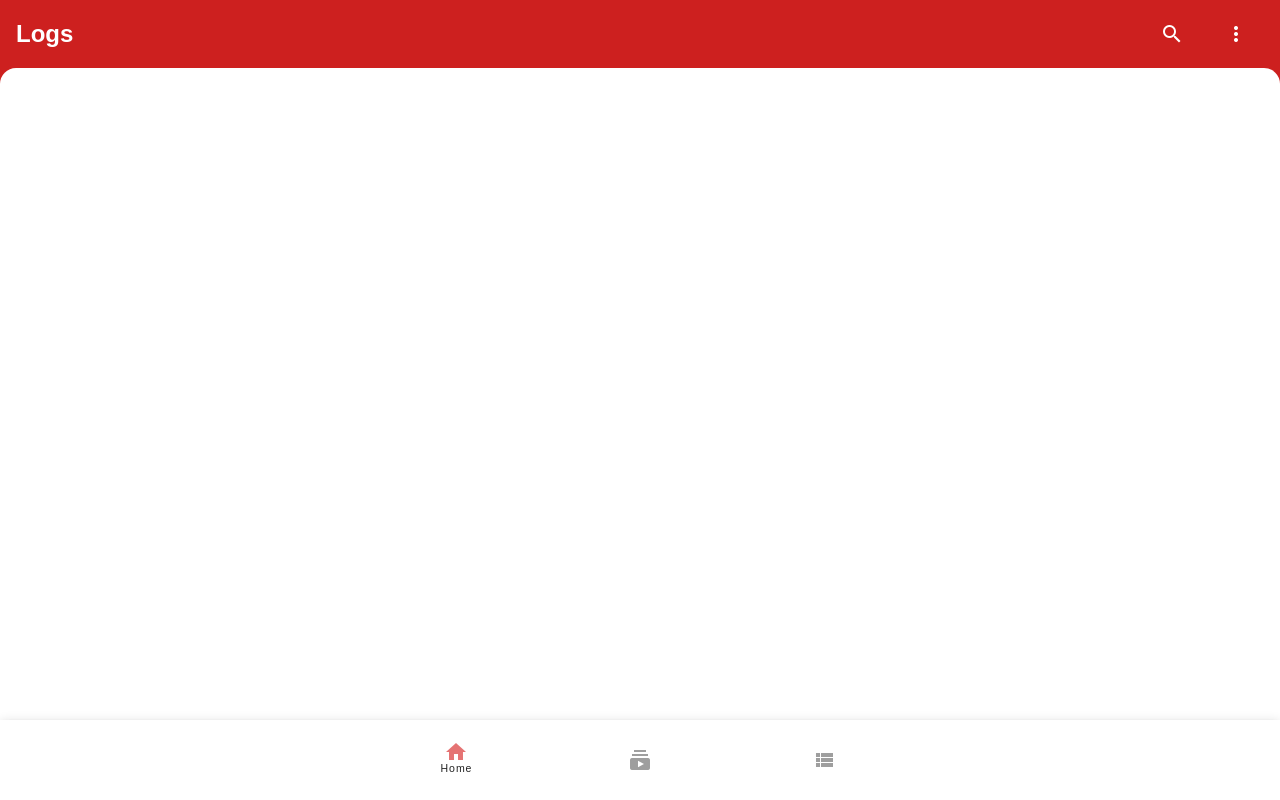
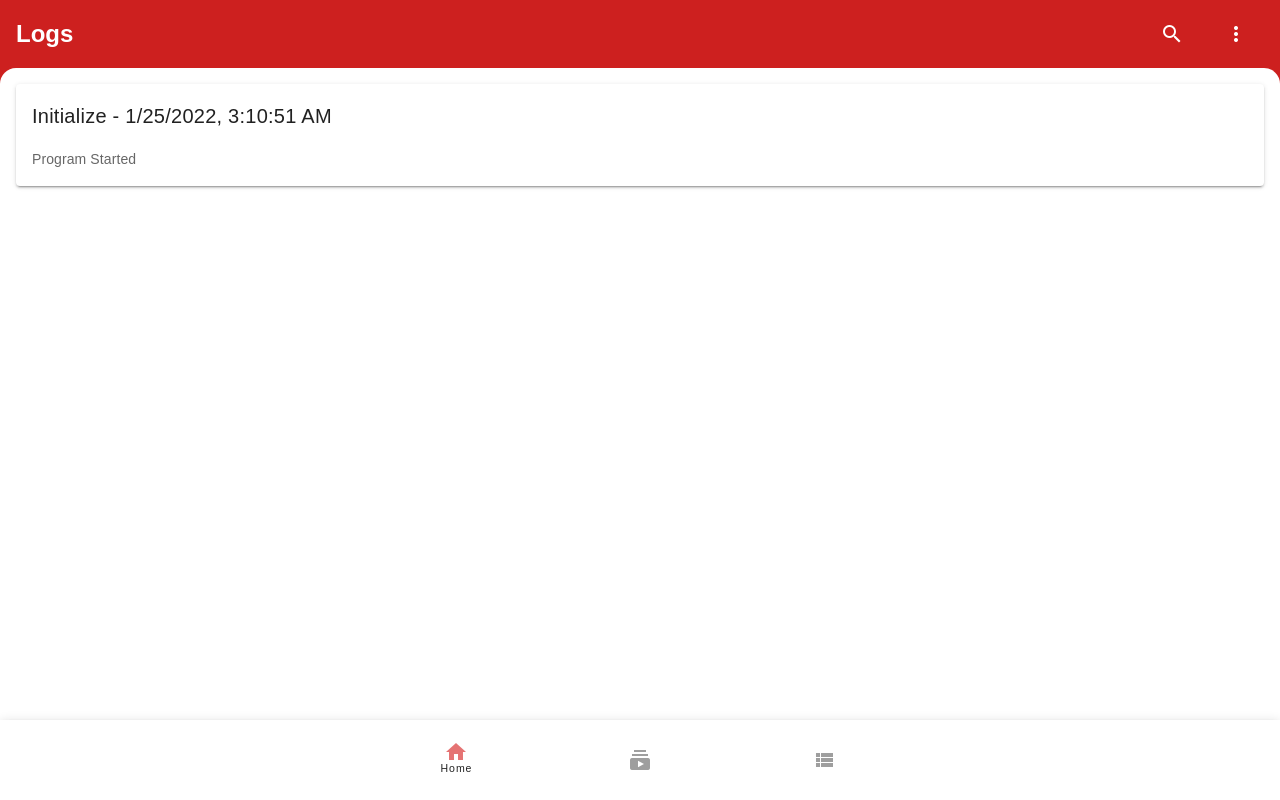
Before and after one commit to VueTubeApp/VueTube, a Nuxt app in the folder NUXT/: page /logs in a window 1280 px wide. Built offline with nearby package versions, Linux system fonts and the light colour scheme.

Commit message:
add logger

```diff
--- a/NUXT/layouts/default.vue
+++ b/NUXT/layouts/default.vue
@@ -88,7 +88,8 @@
       ],
       dropdownMenu: [
         { title: "Settings", link: "/settings" },
-        { title: "About", link: "/about" }
+        { title: "About", link: "/about" },
+        { title: "Logs", link: "/logs" }
       ]
     }),
     mounted() {
--- /dev/null
+++ b/NUXT/pages/logs.vue
@@ -0,0 +1,33 @@
+<template>
+  <div>
+
+    <v-list-item v-for="(item, index) in logs" :key="index">
+      <v-card class="card">
+        <v-card-title v-text="`${item.name} - ${new Date(item.time).toLocaleString()}`" />
+        <v-card-text v-text="item.data" />
+      </v-card>
+    </v-list-item>
+
+  </div>
+</template>
+
+<style scoped>
+.card {
+  width: 100%;
+  margin-top: 1em;
+}
+</style>
+
+<script>
+export default {
+  data() {
+    return {
+      logs: new Array()
+    }
+  },
+  mounted() {
+    const logs = this.$youtube.logs
+    this.logs = logs;
+  }
+}
+</script>
--- a/NUXT/plugins/youtube.js
+++ b/NUXT/plugins/youtube.js
@@ -1,18 +1,32 @@
+//---   Modules/Imports   ---//
 import { Http } from '@capacitor-community/http';
 
+//---   Logger Function   ---//
+function logger(func, data) {
+  module.logs.push({
+    name: func,
+    time: Date.now(),
+    data: data
+  })
+}
+
 const module = {
+  logs: new Array(),
+
+  //---   Get YouTube's Search Auto Complete   ---//
   async autoComplete(text, callback) {
-
-    const response = await Http.request({
+    const res = await Http.request({
       method: 'GET',
       url: 'https://suggestqueries-clients6.youtube.com/complete/search',
       params: { client: 'youtube', q: text }
     });
-    callback(response)
-
+    logger("autoComplete", res);
+    callback(res);
   }
 }
 
+//---   Start   ---//
 export default ({ app }, inject) => {
   inject('youtube', module)
 }
+logger("Initialize","Program Started");
```
